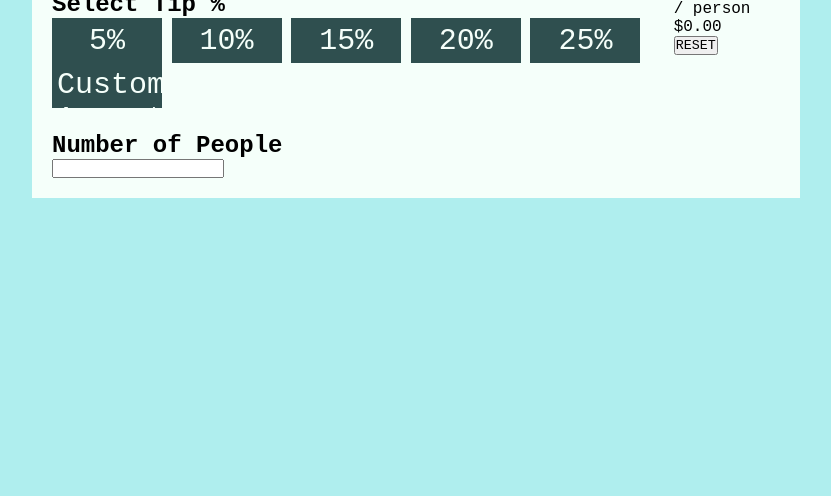
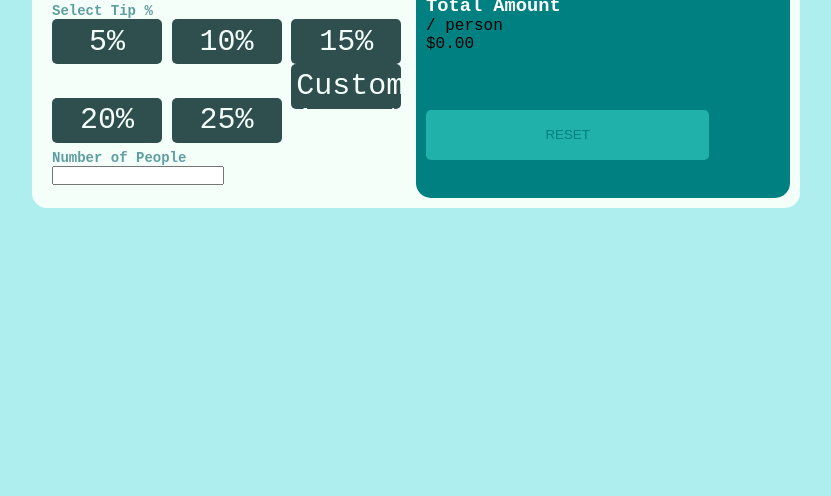
Before and after one commit to disciplinedfox/TippingApp, a plain HTML site: page index.html in a window 1280 px wide. Shown: the part 304-800 px from the top of the page, without its empty margins (224-1055 px from the left). Drawn offline with Linux system fonts and the light colour scheme.

Commit message:
additional css changes

```diff
--- a/index.html
+++ b/index.html
@@ -12,7 +12,7 @@
             <div class="appTitle">
                 <h1>Tip Quick</h1>
             </div>
-            <h2>Total</h2>
+            <h2>Bill</h2>
             <div class="amountEntry">
                 <input type="text">
             </div>
@@ -40,13 +40,13 @@
             <section class="tipAmount">
                 <h3>Tip Amount</h3>
                 <p class="perPerson">/ person</p>
-                <p class="tipAmountTotal">$0.00</p>
             </section>
+            <p class="tipAmountTotal">$0.00</p>
             <section class="totalAmount">
                 <h3>Total Amount</h3>
                 <p class="perPerson">/ person</p>
-                <p class="totalAmountTotal">$0.00</p>
             </section>
+            <p class="totalAmountTotal">$0.00</p>
             </div>
             <div class="appRightLower">
                 <button class="reset">RESET</button>
--- a/styles.css
+++ b/styles.css
@@ -10,26 +10,39 @@ body {
 }
 
 h2 {
-    font: 12px;
+    font-size: 14px;
+    color: cadetblue;
+}
+
+h3 {
+    color: white;
 }
 
 .container {
     margin: 15% 20%;
     padding: 10px;
     background-color: mintcream;
+    border-radius: 15px;
     display: flex;
+    height: 300px;
 }
 
 .appLeft {
     padding: 10px;
     display: flex;
-    flex-direction: column
+    flex-direction: column;
+    justify-content: space-around;
+    width: 50%;
 }
 
 .appRight {
-    padding. 10px;
+    padding: 10px;
     display: flex;
     flex-direction: column;
+    justify-content: space-around;
+    border-radius: 15px;
+    background-color: teal;
+    width: 50%;
 }
 
 .tip {
@@ -40,5 +53,17 @@ h2 {
     padding: 5px;
     background-color: darkslategray;
     color: mintcream;
+    border-radius: 5px;
 
 }
+
+.reset {
+    color: teal;
+    background-color: lightseagreen;
+    width: 80%;
+    justify-items: center;
+    border: none;
+    border-radius: 5px;
+    height: 50px;
+    font-family: arial;
+}
```
